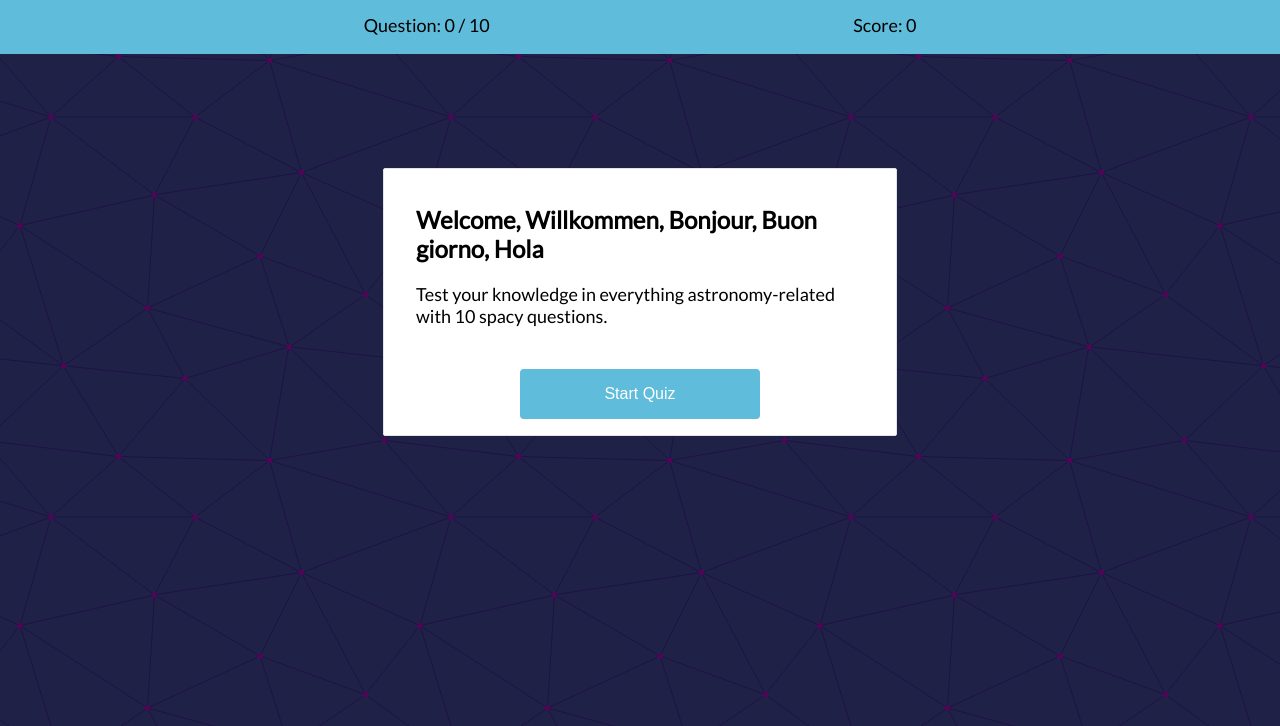
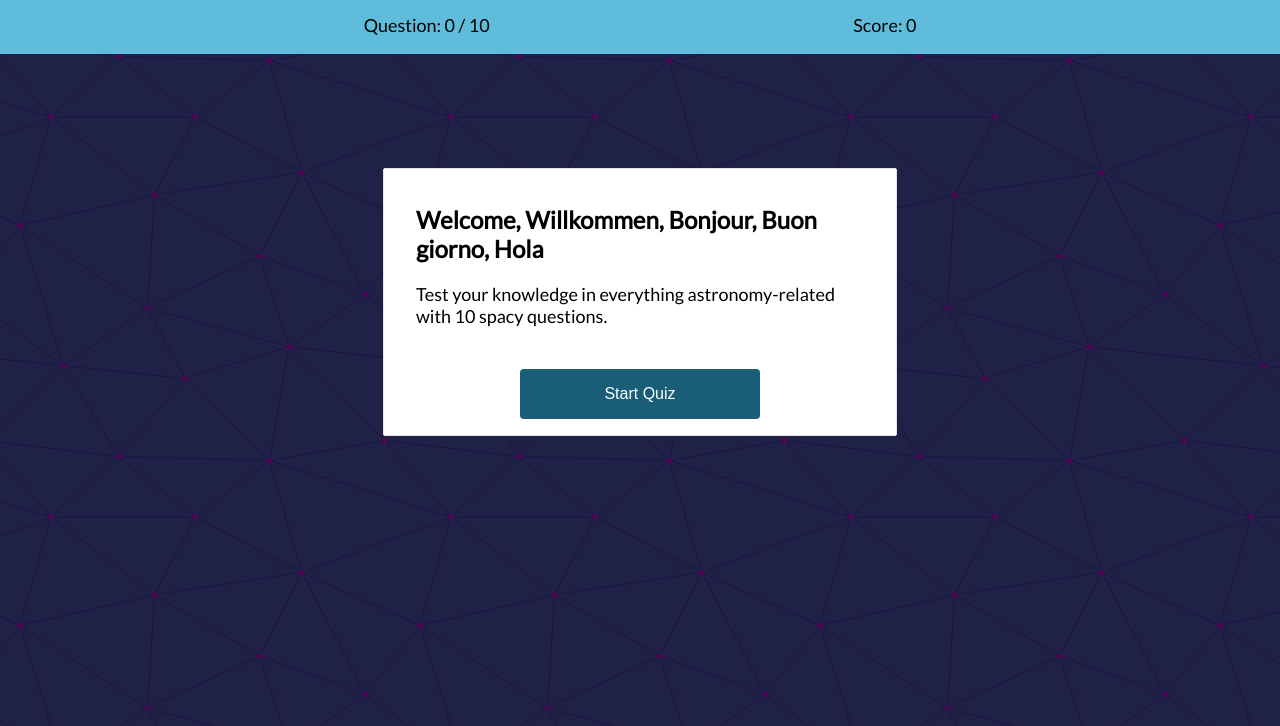
Before and after one commit to sol-idsnake/Quiz-App, a website: page index.html in a window 1280 px wide. Shown: the part 74-800 px from the top of the page. Drawn offline with nearby package versions, Linux system fonts and the light colour scheme.

Commit message:
improved a11y settings

```diff
--- a/index.html
+++ b/index.html
@@ -4,7 +4,7 @@
 	<meta charset="utf-8">
 	<meta name="Hendrik Wendt" content="name">
 	<meta name="description" content="Test your knowledge with this 10 question space quiz">
-	<meta name="viewport" content="width=device-width, initial-scale=1.0, maximum-scale=1.0">
+	<meta name="viewport" content="width=device-width, initial-scale=1.0">
 	<title>Astronomy Quiz App</title>
 	<link href="https://fonts.googleapis.com/css?family=Lato|Roboto+Slab" rel="stylesheet">
 	<link rel="stylesheet" type="text/css" href="style.css">
--- a/package.json
+++ b/package.json
@@ -4,7 +4,7 @@
   "description": "A simple quiz app with certain requirements as provided by Thinkful.com",
   "main": "index.js",
   "scripts": {
-  	"start": "browser-sync start --server --files  '**/*.css, **/*.html, babel-node **/*.js' --directory --port 7777 --browser 'FirefoxDeveloperEdition'",
+  	"start": "browser-sync start -s -w *.js *.html *.css --index index.html",
     "test": "echo \"Error: no test specified\" && exit 1"
   },
   "author": "Hendrik Wendt",
--- a/style.css
+++ b/style.css
@@ -74,7 +74,7 @@ label {
 }
 
 .button {
-  background: #5fbcda;
+  background: #195E76;
   border-radius: 4px;
   border-width: 0;
   color: white;
```
